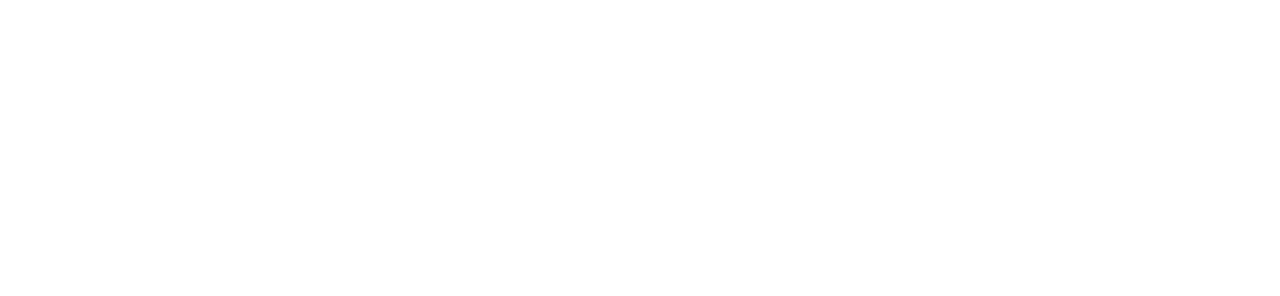
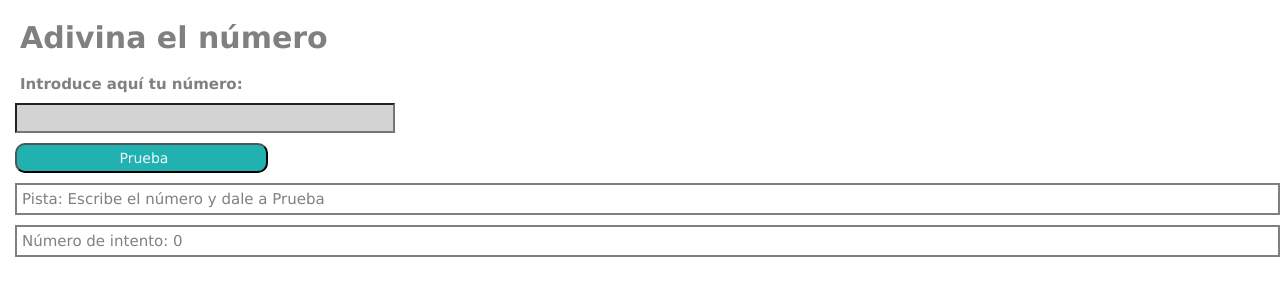
Before and after one commit to Adalab/modulo-2-evaluacion-intermedia-Nuriacode, a plain HTML site: page index.html in a window 1280 px wide. Drawn offline with Linux system fonts and the light colour scheme.

Commit message:
add html css

```diff
--- a/css/main.css
+++ b/css/main.css
@@ -3,4 +3,58 @@
     padding: 0;
     margin: 0;
     font-size: 62.5%;
+    padding-left: 0.5rem;
+    padding-top: 0.5rem;
+    color: grey;
+    font-family:'Lucida Sans', 'Lucida Sans Regular', 'Lucida Grande', 'Lucida Sans Unicode', Geneva, Verdana, sans-serif
+
 }
+
+.main {
+    display: flex;
+    flex-direction: column;
+    justify-content: flex-start;
+}
+
+.title-1 {
+    font-size: 3rem;
+    padding-bottom: 1.5rem
+}
+
+.title-2{
+    font-size: 1.5rem;
+    margin-bottom: 1rem;
+}
+
+.input {
+    width: 30%;
+    height: 3rem;
+    font-size: 1.5rem;
+    margin-bottom: 1rem;
+    background-color: lightgray;
+    color: black;
+}
+
+.button {
+    width: 20%;
+    background-color: rgb(34, 177, 177);
+    color: aliceblue;
+    height: 3rem;
+    padding-bottom: 6px;
+    font-size: 1.4rem;
+    border-radius: 10px;
+}
+
+.text-pista {
+    font-size: 1.5rem;
+    border: solid 2px grey;
+    margin-top: 1rem;
+    padding-bottom: 0.5rem;
+}
+
+.text-intentos {
+    font-size: 1.5rem;
+    border: solid 2px grey;
+    margin-top: 1rem;
+    padding-bottom: 0.5rem;
+}
--- a/index.html
+++ b/index.html
@@ -8,7 +8,14 @@
     <link rel="stylesheet" href="./css/main.css">
 </head>
 <body>
-
+    <main class="main">
+        <h1 class="title-1">Adivina el número</h1>
+        <h2 class="title-2">Introduce aquí tu número:</h2>
+        <input class="input" type="text" name="" id="">
+        <input class="button" type="button" value="Prueba">
+        <p class="text-pista">Pista: Escribe el número y dale a Prueba</p>
+        <p class="text-intentos">Número de intento: 0</p>
+    </main>
     <script type="text/javascript" src="./js/main.js"></script>
 </body>
 </html>
```
